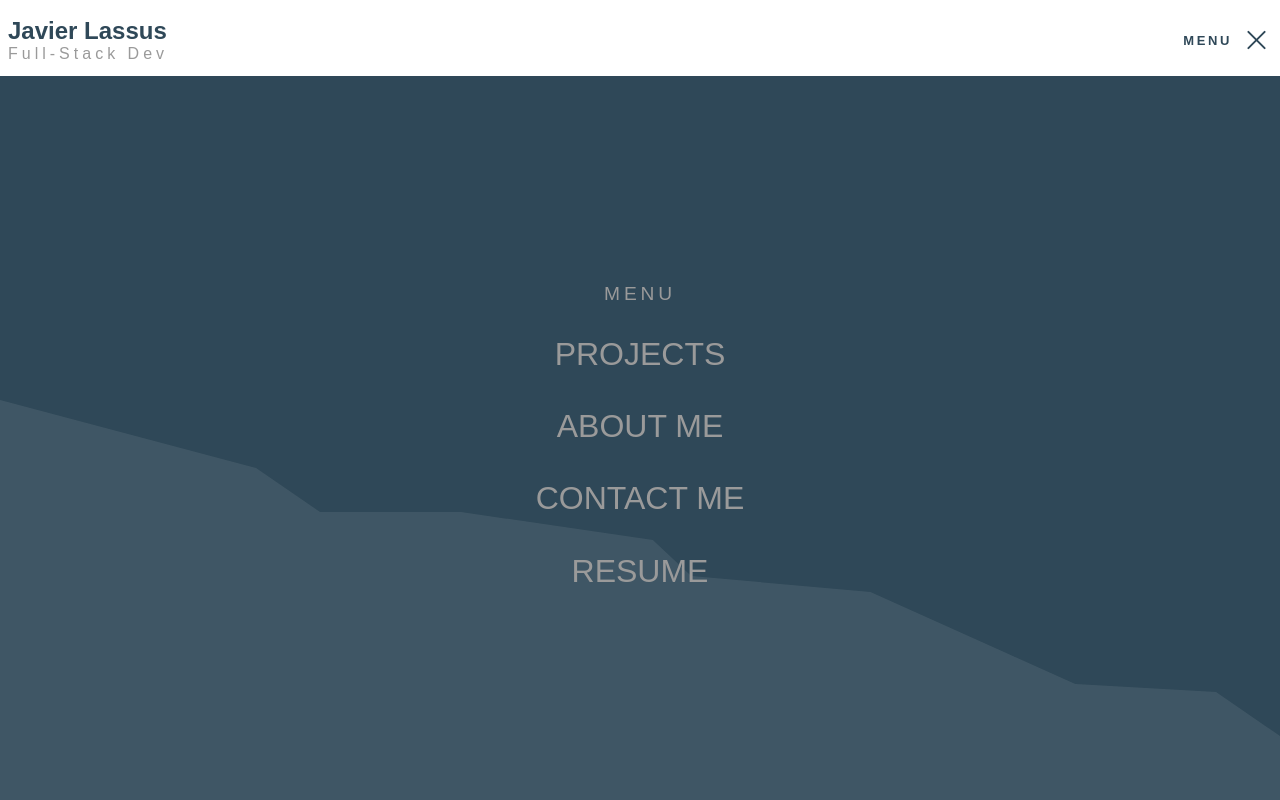
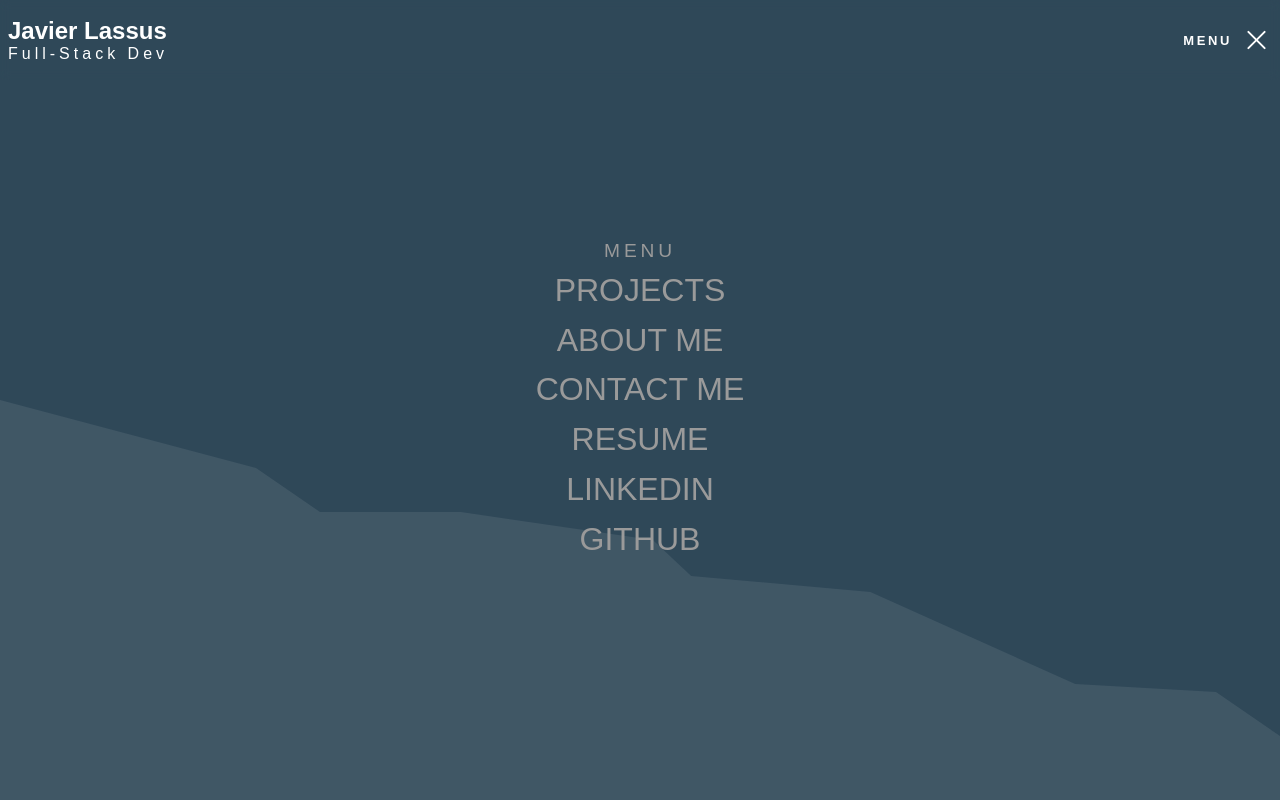
Before and after one commit to javierlassus/portfolio, a React (Create React App) app: page / in a window 1280 px wide. Both pictures are taken after a click on the button 1256 px from the left and 40 px from the top of the page. Shown: the top 800 px of the page. Built offline with nearby package versions, Linux system fonts and the light colour scheme.

Commit message:
Added NavBar to modal and change color to make it look like modal

```diff
--- a/src/App.js
+++ b/src/App.js
@@ -14,13 +14,25 @@ import Resume from "./components/pages/Resume";
 import ProjectOne from "./components/pages/ProjectOne";
 
 export default function App() {
+  //STATE FOR HAMBURGER MANU
+  const [isOpen, setOpen] = useState(false);
   //STATE FOR MODAL
   const [modal, setModal] = useState(false);
 
   return (
     <Router>
-      <NavBar setModal={setModal} modal={modal} />
-      <Modal modal={modal} setModal={setModal} />
+      <NavBar
+        isOpen={isOpen}
+        setOpen={setOpen}
+        setModal={setModal}
+        modal={modal}
+      />
+      <Modal
+        isOpen={isOpen}
+        setOpen={setOpen}
+        setModal={setModal}
+        modal={modal}
+      />
       <Icons />
       <Switch>
         <Route exact path="/" component={Home} />
--- a/src/components/Components.scss
+++ b/src/components/Components.scss
@@ -47,19 +47,36 @@
   background: $headers;
   position: fixed;
   z-index: 2;
-  height: 90.5%;
+  height: 100%;
   width: 100%;
-  top: 9.5%;
+  top: 0;
   left: 0;
+
   display: flex;
   flex-direction: column;
   justify-content: center;
   align-items: center;
 
+  .nav {
+    background: none;
+
+    &--header {
+      &__name,
+      &__title {
+        color: white;
+      }
+    }
+
+    &--btn {
+      &__menu {
+        color: white;
+      }
+    }
+  }
+
   &--menu,
   &--pages {
-    padding: 0.5rem 1rem;
-    margin: 0.3em 0;
+    margin: 0.2em 0;
   }
 
   &--menu {
--- a/src/components/NavBar.jsx
+++ b/src/components/NavBar.jsx
@@ -3,10 +3,7 @@ import { Link } from "react-router-dom";
 import "./Components.scss";
 import { Squash as Hamburger } from "hamburger-react";
 
-export default function NavBar({ setModal, modal }) {
-  //STATE FOR HAMBURGER MANU
-  const [isOpen, setOpen] = useState(false);
-
+export default function NavBar({ isOpen, setOpen, setModal }) {
   return (
     <nav className="nav">
       <Link className="link" to="/">
--- a/src/components/pages/Modal.jsx
+++ b/src/components/pages/Modal.jsx
@@ -1,13 +1,35 @@
 import React from "react";
 import { Link } from "react-router-dom";
-import { Link as Scroll } from "react-scroll";
+import Fade from "react-reveal/Fade";
+import { Squash as Hamburger } from "hamburger-react";
 import "../Components.scss";
 
-export default function Modal({ modal }) {
+export default function Modal({ isOpen, setOpen, modal, setModal }) {
   return (
     <>
       {modal ? (
-        <nav className="modal">
+        <Fade top big opposite>
+          <div className="modal">
+            <nav className="nav">
+              <div className="nav--header">
+                <h1 className="nav--header__name">Javier Lassus</h1>
+                <p className="nav--header__title">Full-Stack Dev</p>
+              </div>
+
+              <div className="nav--btn">
+                <p className="nav--btn__menu">menu</p>
+                <Hamburger
+                  onToggle={() => setModal((prev) => !prev)}
+                  toggled={isOpen}
+                  toggle={setOpen}
+                  size={25}
+                  rounded
+                  distance="sm"
+                  hideOutline={false}
+                  color="#fff"
+                />
+              </div>
+            </nav>
             <p className="modal--menu">MENU</p>
             <Link className="link" activeClassName="active" to="/">
               <p className="modal--pages">PROJECTS</p>
@@ -21,7 +43,17 @@ export default function Modal({ modal }) {
             <Link className="link" activeClassName="active" to="/resume">
               <p className="modal--pages">RESUME</p>
             </Link>
-        </nav>
+            <a
+              className="link"
+              href="https://www.linkedin.com/in/javierlassus/"
+            >
+              <p className="modal--pages">LINKEDIN</p>
+            </a>
+            <a className="link" href="https://github.com/javierlassus">
+              <p className="modal--pages">GITHUB</p>
+            </a>
+          </div>
+        </Fade>
       ) : null}
     </>
   );
```
Lines whose indentation alone changed are shown as unchanged.
